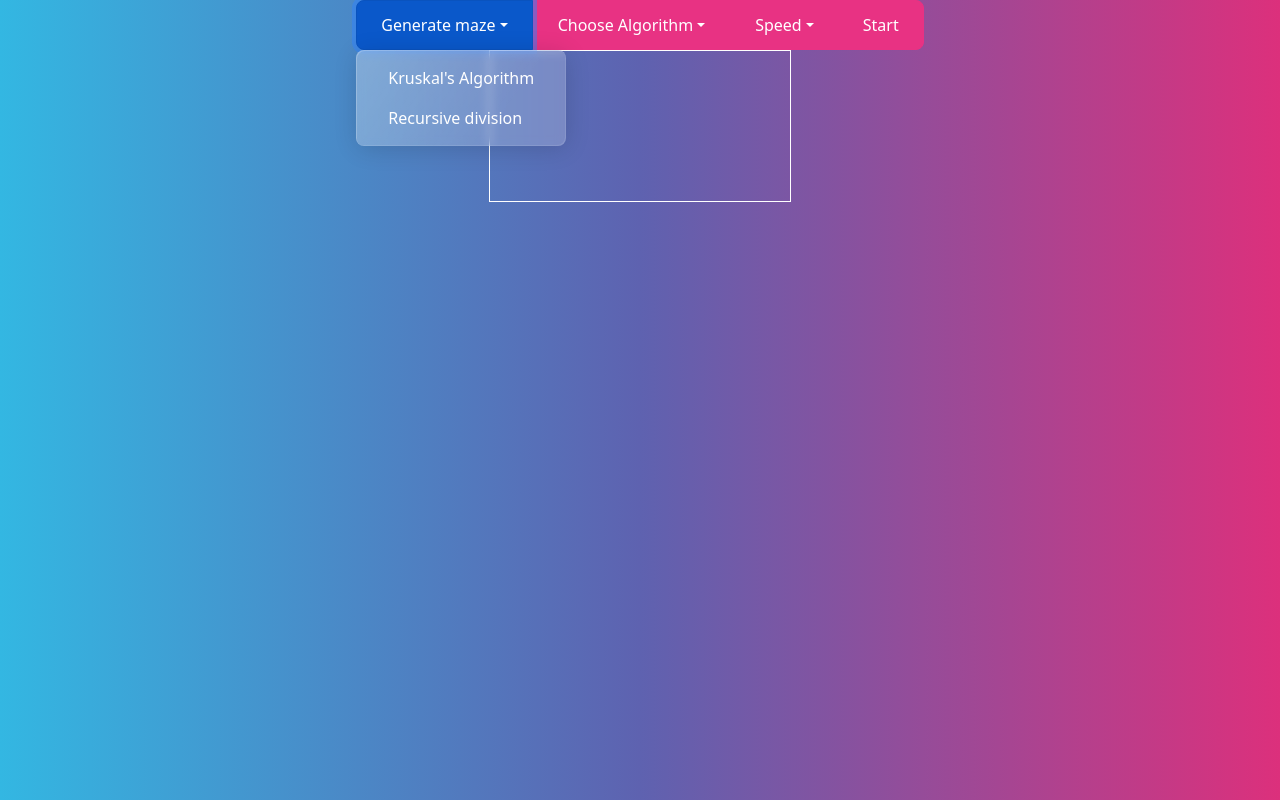
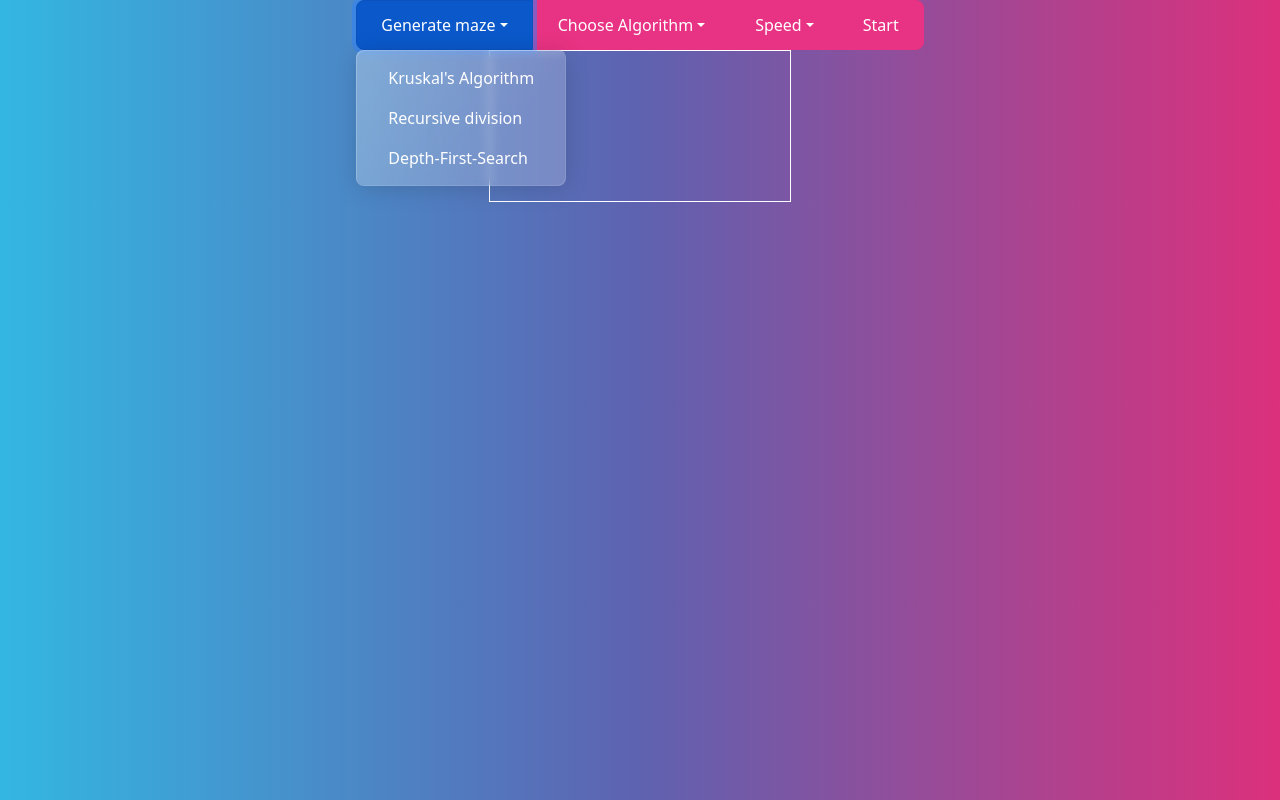
Before and after one commit to tomirisrakhymzhan/find-way-my, a React (Create React App) app: page / in a window 1280 px wide. Both pictures are taken after a click on the button "Generate maze". Built offline with nearby package versions, Linux system fonts and the light colour scheme.

Commit message:
passed dropdowndata to app

```diff
--- a/src/App.js
+++ b/src/App.js
@@ -6,11 +6,15 @@ import "bootswatch/dist/quartz/bootstrap.min.css";
 import './App.css';
 
 function App() {
+  const [dropdownClickInfo, setdropdownClickInfo]=React.useState({})
   return (
     <div className='app'>
 
-    <Panel/>
+    <Panel handleDropdown={setdropdownClickInfo}/>
     <Canvas/>
+    {dropdownClickInfo.header == "Generate maze" && dropdownClickInfo.option == "Depth-First-Search" && (<div>DFS</div>)}
+    {dropdownClickInfo.header == "Choose Algorithm" && (<div>ChhooseeAlggooo</div>)}
+    {dropdownClickInfo.header == "Speed" && (<div>Speeeeeed</div>)}
     </div>
 
   );
--- a/src/components/Panel/Dropdown.js
+++ b/src/components/Panel/Dropdown.js
@@ -5,12 +5,13 @@ export default function Dropdown(props){
     const options = props.options;
     const header = props.header;
     const [isOpen, setIsOpen] = React.useState(false)
+    var handleDropdown = props.handleDropdown;
     function toggle(){
         setIsOpen(!isOpen)
     }
-    function generateMaze(option){
-        //call maze
-    }
+    // function handleDropdown(dropdownClickInfo){
+    //     props.handleDropdown();
+    // }
     return(
         <ButtonDropdown
         isOpen={isOpen}
@@ -20,7 +21,7 @@ export default function Dropdown(props){
        </DropdownToggle>
        <DropdownMenu>
        {options.map(option => (
-                    <DropdownItem  onClick={generateMaze(option)}>
+                    <DropdownItem  onClick={()=>handleDropdown({header, option})}>
                     {option}
                     </DropdownItem>
                 ))}
--- a/src/components/Panel/Panel.js
+++ b/src/components/Panel/Panel.js
@@ -3,17 +3,25 @@ import { Button,  ButtonGroup, ButtonDropdown, DropdownToggle, DropdownMenu, Dro
 import Dropdown from './Dropdown';
 
 export default function Panel(props) {
+  var handleDropdown = props.handleDropdown;
+
     return (
+      <div>
         <ButtonGroup className='panel--btngroup'>
           <Dropdown header="Generate maze"
-                options={["Kruskal's Algorithm", "Recursive division"]}></Dropdown>
+                    options={["Kruskal's Algorithm", "Recursive division", "Depth-First-Search"]}
+                    handleDropdown={handleDropdown}></Dropdown>
           <Dropdown header="Choose Algorithm"
-                options={["A* start", "Breadth-depth search", "Depth-first search"]}></Dropdown>
+                    options={["A* start", "Breadth-depth search", "Depth-first search"]}
+                    handleDropdown={handleDropdown}></Dropdown>
           <Dropdown header="Speed"
-                options={["Slow", "Medium", "Fast"]}></Dropdown>
+                    options={["Slow", "Medium", "Fast"]}
+                    handleDropdown={handleDropdown}></Dropdown>
           <Button color="primary">
               Start
           </Button>
         </ButtonGroup>
+      </div>
+
   );
 };
```
Also changed, not shown: src/components/Canvas/Canvas.js (line endings or trailing spaces). Lines whose indentation alone changed are shown as unchanged.
